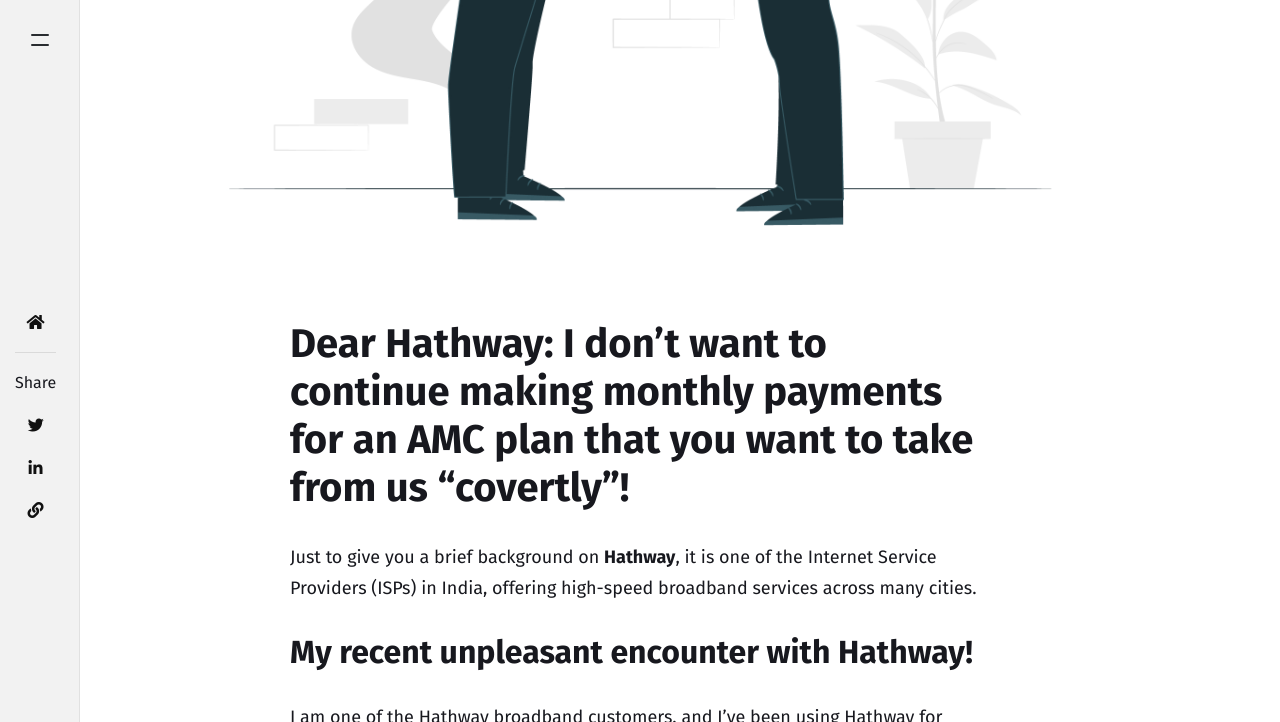
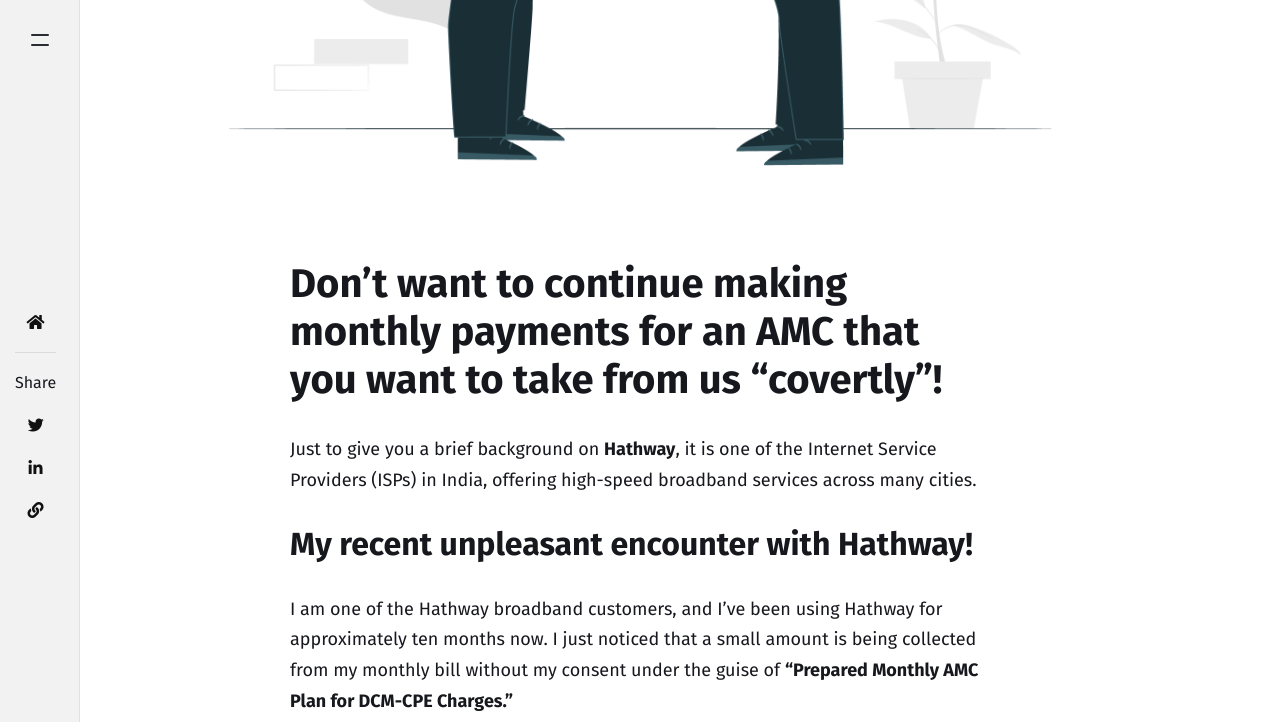
Before and after one commit to SenthilNayagan/senthilnayagan.github.io, a Jekyll site: the page built from _posts/personals/my-thoughts/2023-10-01-why-to-pay-for-something-i-didn't-sign-up-for.markdown, in a window 1280 px wide and 900 px high, scrolled down 1439 px, cut to the strip 0-722 px from the top of the window. Built offline with Jekyll 4.4.1, drawn with Linux system fonts in a browser that asks for light colours; nearby versions of some CDN libraries; comment, search, counter and statistics services are not loaded; some of the changed text lies outside the part shown.

Commit message:
Changed file name

```diff
--- a/_posts/personals/my-thoughts/2023-10-01-no-longer-to-pay-a-hathway-amc.markdown
+++ b/_posts/personals/my-thoughts/2023-10-01-why-to-pay-for-something-i-didn't-sign-up-for.markdown
@@ -14,7 +14,7 @@
 hidden: false
 ---
 
-# Dear Hathway: I don't want to continue making monthly payments for an AMC plan that you want to take from us "covertly"!
+# Don't want to continue making monthly payments for an AMC that you want to take from us "covertly"!
 
 Just to give you a brief background on **Hathway**, it is one of the Internet Service Providers (ISPs) in India, offering high-speed broadband services across many cities.
 
```
Also changed, not shown: other parts of _posts/personals/my-thoughts/2023-10-01-why-to-pay-for-something-i-didn't-sign-up-for.markdown (+1 -1 lines).
